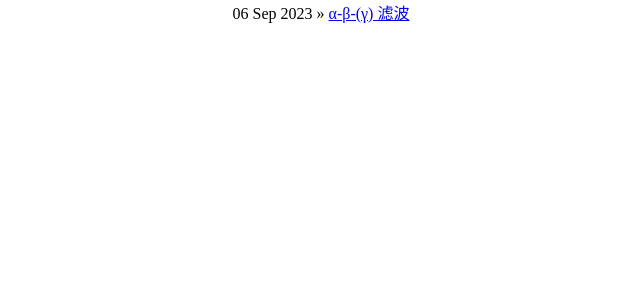
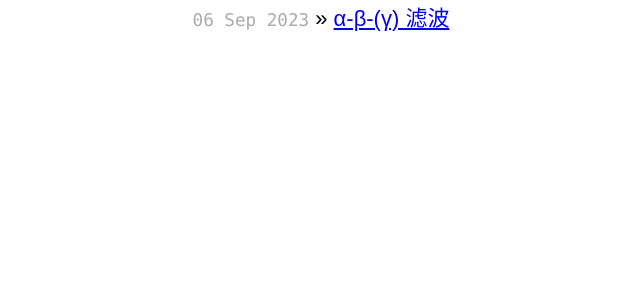
Before and after one commit to luli100/luli100.github.io, a Jekyll site: the page built from index.html, in a window 1280 px wide. Shown: the top 300 px of the page, without its empty margins (319-959 px from the left). Built offline with Jekyll 4.4.1, drawn with Linux system fonts in a browser that asks for light colours.

Commit message:
update home.css

```diff
--- a/css/home.css
+++ b/css/home.css
@@ -15,8 +15,25 @@ html, body{
 body {
     background-color: white;
     text-align: center;
+    font-family: Arial, Helvetica, sans-serif;
+    font-size: 22px;
 }
 
 a:visited {
     color: #a0a;
 }
+
+ul.posts {
+    list-style-type: none;
+    margin-bottom: 2em;
+}
+
+ul.posts li {
+    line-height: 1.75em;
+}
+
+ul.posts span {
+    color: #aaa;
+    font-family: Monaco, "Courier New", monospace;
+    font-size: 80%;
+}
```
